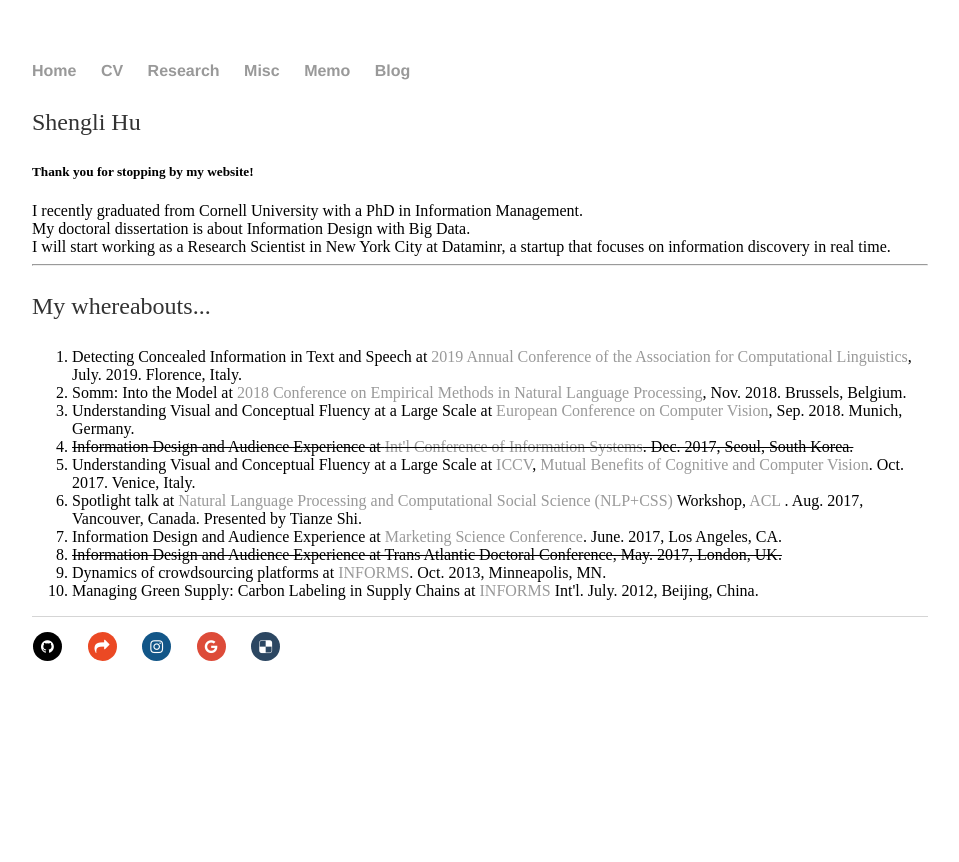
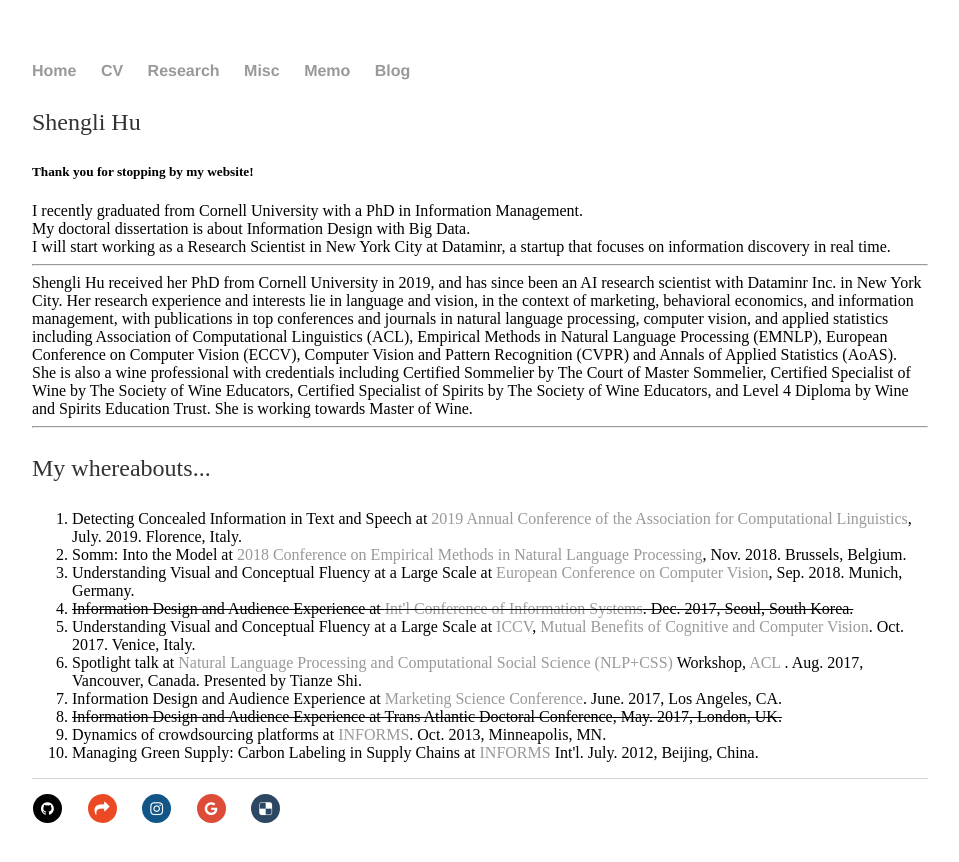
Before and after one commit to shenglih/shenglih.github.io, a Jekyll site: the page built from index.html, in a window 1280 px wide. Shown: the top 862 px of the page, without its empty margins (160-1119 px from the left). Built offline with Jekyll 4.4.1, drawn with Linux system fonts in a browser that asks for light colours; comment, search, counter and statistics services are not loaded.

Commit message:
Update index.html

```diff
--- a/index.html
+++ b/index.html
@@ -20,6 +20,17 @@
 	My doctoral dissertation is about Information Design with Big Data.<br>
 	I will start working as a Research Scientist in New York City at Dataminr, a startup that focuses on information discovery in real time.
 	<hr>
+	Shengli Hu received her PhD from Cornell University in 2019, and has since been an AI research scientist with Dataminr Inc. in New York City. Her research experience and interests
+lie in language and vision, in the context of marketing, behavioral economics, and information management, with publications in top conferences and journals in natural language
+processing, computer vision, and applied statistics including Association of Computational
+Linguistics (ACL), Empirical Methods in Natural Language Processing (EMNLP), European
+Conference on Computer Vision (ECCV), Computer Vision and Pattern Recognition (CVPR)
+and Annals of Applied Statistics (AoAS).<br>
+
+She is also a wine professional with credentials including Certified Sommelier by The Court
+of Master Sommelier, Certified Specialist of Wine by The Society of Wine Educators, Certified Specialist of Spirits by The Society of Wine Educators, and Level 4 Diploma by Wine
+and Spirits Education Trust. She is working towards Master of Wine.
+	<hr>
 
 	<p> My whereabouts... </p>
 	<ol>
```
